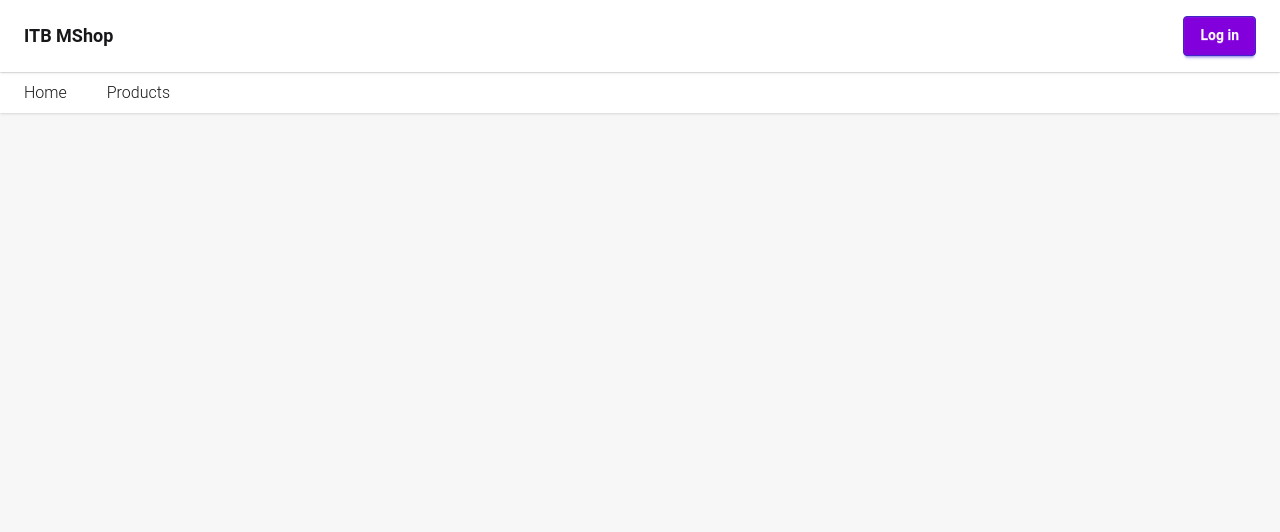
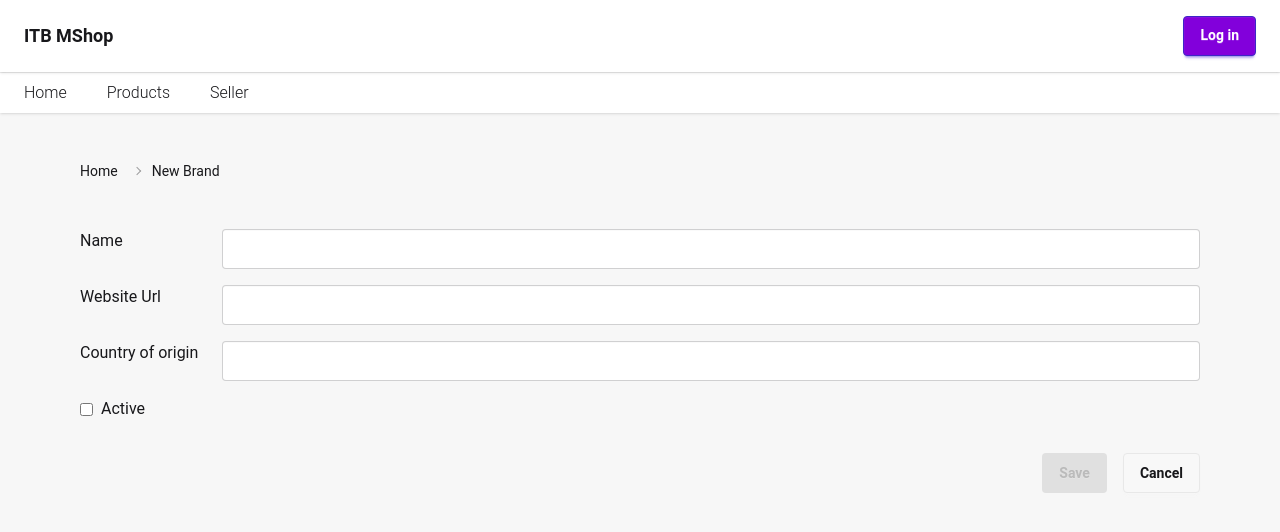
Before and after one commit to Pornput0012/SSI-1, a Vue app in the folder frontend/: page /brands/add in a window 1280 px wide. Shown: the top 532 px of the page. Built offline with nearby package versions, Linux system fonts and the light colour scheme; no server answers.

Commit message:
126-[add] edit add form 065-[fix] fix bug

```diff
--- a/frontend/src/App.vue
+++ b/frontend/src/App.vue
@@ -3,11 +3,15 @@ import { computed, onMounted, ref } from "vue";
 import NavBar from "./components/NavBar.vue";
 import { useSaleItemStore } from "./stores/SaleItemStore";
 import { getAllSaleItems } from "./services/SaleItemService";
-import { getBrandById } from "./services/BrandService";
+import { getAllBrands, getBrandById } from "./services/BrandService";
+import FormBrand from "./components/FormBrand.vue";
+import { useBrandStore } from "./stores/BrandStore";
 
 const { getSaleItems } = useSaleItemStore();
+const {getBrands} = useBrandStore()
 
 const saleItems = computed(() => getSaleItems());
+const brands = computed(()=> getBrands())
 const hasError = ref("");
 
 onMounted(async () => {
@@ -21,7 +25,20 @@ onMounted(async () => {
       hasError.value = e.message;
     }
   }
+
+  if (brands.value === null) {
+    try {
+      const response = await getAllBrands();
+      if (response.error) {
+        throw new Error(response.error);
+      }
+    } catch (e) {
+      hasError.value = e.message;
+    }
+  }
 });
+
+
 </script>
 
 <template>
--- /dev/null
+++ b/frontend/src/components/FormBrand.vue
@@ -0,0 +1,166 @@
+<script setup>
+import { getAllBrands } from "@/services/BrandService";
+import { useBrandStore } from "@/stores/BrandStore";
+import { computed, onMounted, ref, watchEffect } from "vue";
+import Breadcrumbs from "./Breadcrumbs.vue";
+import router from "@/router";
+
+const emit = defineEmits(["onSubmit"]);
+
+const isCanNotSave = ref(true);
+
+const props = defineProps({
+  brandDetail: {
+    type: Object,
+  },
+  disableSaveBtn: Boolean,
+});
+
+const formData = ref({
+  name: props.brandDetail?.name ?? "",
+  websiteUrl: props.brandDetail?.websiteUrl || null, //ใช้ null เพราะเป็นทั้ง optionalและ not empty
+  isActive: props.brandDetail?.isActive || false,
+  countryOfOrigin: props.brandDetail?.countryOfOrigin || null,
+});
+
+const errorTitle = ref("");
+const errorMessage = ref("");
+const showModal = ref(false);
+
+const requireField = ["name"];
+const fieldCheckOldData = ["name", "isActive"];
+const emptyCheck = ["websiteUrl", "countryOfOrigin"];
+const handleSubmit = () => {
+  for (const field of requireField) {
+    if (!formData.value[field]) {
+      errorTitle.value = "Missing Required Field";
+      errorMessage.value = `Please fill out the required field: ${field}`;
+      showModal.value = true;
+      console.log(formData.value[field]);
+
+      return;
+    }
+  }
+  emit("onSubmit", formData.value);
+};
+
+watchEffect(() => {
+  for (const field of requireField) {
+    if (!formData.value[field]) {
+      isCanNotSave.value = true;
+      return;
+    }
+  }
+
+  let hasChanges = false;
+
+  const normalizeOptional = (val) =>
+    typeof val === "string"
+      ? val.trim() === ""
+        ? null
+        : val.trim()
+      : val ?? null;
+
+  if (!hasChanges) {
+    for (const field of fieldCheckOldData) {
+      if (formData.value[field] !== props.brandDetail?.[field]) {
+        hasChanges = true;
+        break;
+      }
+    }
+
+    for (const field of emptyCheck) {
+      if (
+        normalizeOptional(formData.value[field]) !==
+        normalizeOptional(props.brandDetail?.[field])
+      ) {
+        hasChanges = true;
+        break;
+      }
+    }
+  }
+
+  isCanNotSave.value = !hasChanges;
+});
+</script>
+
+<template>
+  <div class="mt-10 lg:mt-0 md:mx-16 mb-14">
+    <div class="grid gap-y-4 gap-x-6 px-4 grid-cols-1 sm:grid-cols-[auto_1fr]">
+      <label class="text-sm md:text-base" for="name">Name</label>
+      <input
+        type="text"
+        id="name"
+        class="itbms-name input w-full"
+        v-model.trim="formData.name"
+      />
+
+      <label class="text-sm md:text-base" for="websiteUrl">Website Url</label>
+      <input
+        type="text"
+        id="websiteUrl"
+        class="itbms-websiteUrl input w-full"
+        v-model.trim="formData.websiteUrl"
+      />
+
+      <label class="text-sm md:text-base" for="countryOfOrigin"
+        >Country of origin</label
+      >
+      <input
+        type="text"
+        id="countryOfOrigin"
+        class="itbms-countryOfOrigin input w-full"
+        v-model.trim="formData.countryOfOrigin"
+      />
+
+      <div class="flex gap-2 col-span-1 sm:col-span-2 items-center">
+        <input
+          type="checkbox"
+          id="isActive"
+          class="itbms-isActive"
+          v-model.trim="formData.isActive"
+        />
+        <label class="text-sm md:text-base" for="isActive">Active</label>
+      </div>
+
+      <div
+        class="flex gap-4 col-span-1 sm:col-span-2 justify-center sm:justify-end mt-4"
+      >
+        <button
+          @click="handleSubmit"
+          class="itbms-save-button btn"
+          :class="isCanNotSave || disableSaveBtn ? '' : 'btn-primary'"
+          :disabled="isCanNotSave || disableSaveBtn"
+        >
+          Save
+        </button>
+        <button @click="$router.back()" class="itbms-cancel-button btn">
+          Cancel
+        </button>
+      </div>
+    </div>
+  </div>
+
+  <div v-if="showModal" class="modal modal-open">
+    <div class="modal-box text-center">
+      <h3
+        class="font-bold text-[14px] md:text-[16px] lg:text-[18px] text-red-500"
+      >
+        {{ errorTitle }}
+      </h3>
+      <p class="itbms-message py-4 text-[12px] md:text-[14px] lg:text-[16px]">
+        {{ errorMessage }}
+      </p>
+      <div class="itbms-button modal-action justify-center">
+        <button
+          @click="showModal = false"
+          class="btn btn-primary bg-purple-700"
+        >
+          OK
+        </button>
+      </div>
+    </div>
+  </div>
+</template>
+
+<style scoped></style>
--- a/frontend/src/components/FormSaleItem.vue
+++ b/frontend/src/components/FormSaleItem.vue
@@ -33,6 +33,9 @@ const formData = ref({
 const errorTitle = ref("");
 const errorMessage = ref("");
 const showModal = ref(false);
+
+
+
 
 onMounted(async () => {
   if (brands.value === null) {
@@ -99,6 +102,7 @@ watchEffect(() => {
   if (formData.value.brand.name !== props.saleItemDetail?.brandName) {
     hasChanges = true;
   }
+
 
   if (!hasChanges) {
     for (const field of fieldCheckOldData) {
--- a/frontend/src/components/NavBar.vue
+++ b/frontend/src/components/NavBar.vue
@@ -16,6 +16,10 @@ const menu = [
   {
     to: "sale-items",
     text: "Products",
+  },
+  {
+    to: "brands",
+    text: "Seller",
   },
 ];
 </script>
--- a/frontend/src/router/index.js
+++ b/frontend/src/router/index.js
@@ -2,6 +2,7 @@ import SaleItemDetail from "@/components/SaleItemDetail.vue";
 import BrandListView from "@/views/BrandListView.vue";
 import CreateBrandView from "@/views/CreateBrandView.vue";
 import CreateSaleItemView from "@/views/CreateSaleItemView.vue";
+import EditBrandView from "@/views/EditBrandView.vue";
 import EditSaleitemView from "@/views/EditSaleitemView.vue";
 import homeView from "@/views/LandingView.vue";
 import SaleItemListView from "@/views/SaleItemListView.vue";
@@ -55,6 +56,12 @@ const router = createRouter({
       component: CreateBrandView,
       name: "create-brand",
     },
+
+    {
+      path: "/brands/:id/edit",
+      component: EditBrandView,
+      name: "edit-brand",
+    },
   ],
 });
 
--- a/frontend/src/services/BrandService.js
+++ b/frontend/src/services/BrandService.js
@@ -44,6 +44,7 @@ const createBrand = async (brand) => {
     if (!brand.name) throw new Error("Brand name is required.");
     const response = await fetch(`${BRAND_API_URL}`, {
       method: "POST",
+      headers: { "Content-Type": "application/json" },
       body: JSON.stringify(brand),
     });
 
@@ -68,6 +69,7 @@ const updateBrand = async (id, brand) => {
 
     const response = await fetch(`${BRAND_API_URL}/${id}`, {
       method: "PUT",
+      headers: { "Content-Type": "application/json" },
       body: JSON.stringify(brand),
     });
 
--- a/frontend/src/stores/BrandStore.js
+++ b/frontend/src/stores/BrandStore.js
@@ -26,11 +26,25 @@ export const useBrandStore = defineStore("Brand", () => {
     }
   }
 
+  function createBrand(brand) {
+    brands.value.push(brand);
+  }
+
+  function updateBrandById(brandId, brand) {
+    const brandIndex = brands.value.findIndex((ele) => ele.id === brandId);
+
+    if (brandIndex !== -1 && brand) {
+      brands.value.splice(brandIndex, 1, brand);
+    }
+  }
+
   return {
     brands,
     setBrand,
     getBrands,
     deleteBrandById,
+    createBrand,
+    updateBrandById,
   };
 });
 
--- a/frontend/src/views/CreateBrandView.vue
+++ b/frontend/src/views/CreateBrandView.vue
@@ -1,6 +1,57 @@
 <script setup>
+import Breadcrumbs from "@/components/Breadcrumbs.vue";
+import FormBrand from "@/components/FormBrand.vue";
+import { createBrand } from "@/services/BrandService";
+import { useBrandStore } from "@/stores/BrandStore";
+import { useNotiStore } from "@/stores/์NotiStore";
+import { ref } from "vue";
+import { useRouter } from "vue-router";
+
+const isSaving = ref(false);
+const brandStore = useBrandStore();
+const normalizeOptional = (str) =>
+  typeof str === "string" && str !== "" ? str : null;
+const handleCreateBrand = async (formData) => {
+  try {
+    isSaving.value = true;
+
+    const sentData = {
+      name: formData?.name,
+      websiteUrl: normalizeOptional(formData?.websiteUrl),
+      isActive: formData?.isActive,
+      countryOfOrigin: normalizeOptional(formData?.countryOfOrigin),
+    };
+
+    if (formData) {
+      const response = await createBrand(sentData);
+      if (response && !response.error) {
+        brandStore.createBrand(response);
+        createSuccess();
+      } else {
+        throw new Error("Failed to add brand");
+      }
+    }
+  } catch (error) {
+    isSaving.value = false;
+  }
+};
+
+const notiStore = useNotiStore();
+const router = useRouter()
+const createSuccess = () => {
+    console.log("Noti Store push");
+
+  notiStore.createSuccess = true;
+  router.push({ name: "sale-items" });
+};
 </script>
 
-<template></template>
+<template>
+  <Breadcrumbs :crumbs="[{ label: 'New Brand', to: '' }]" />
+  <FormBrand
+    @on-submit="handleCreateBrand"
+    :disableSaveBtn="isSaving"
+  ></FormBrand>
+</template>
 
 <style scoped></style>
--- /dev/null
+++ b/frontend/src/views/EditBrandView.vue
@@ -0,0 +1,113 @@
+<script setup>
+import Breadcrumbs from "@/components/Breadcrumbs.vue";
+import FormBrand from "@/components/FormBrand.vue";
+import { getBrandById, updateBrand } from "@/services/BrandService";
+import { useBrandStore } from "@/stores/BrandStore";
+import { useNotiStore } from "@/stores/์NotiStore";
+import { onMounted, ref } from "vue";
+import { useRoute, useRouter } from "vue-router";
+
+const isSaving = ref(false);
+const brandStore = useBrandStore();
+
+const route = useRoute();
+const router = useRouter();
+
+const selectBrand = ref(null);
+const brandId = route.params.id;
+
+const isNotFound = ref(false);
+const errorMessage = ref("");
+
+const fetchBrandById = async () => {
+  try {
+    if (!brandId) {
+      throw new Error("Invalid ID");
+    }
+
+    const response = await getBrandById(brandId);
+
+    if (response && !response.error) {
+      selectBrand.value = response;
+      console.log(selectBrand.value);
+    } else {
+      throw new Error("The requested brand does not exist.");
+    }
+  } catch (error) {
+    errorMessage.value = error.message;
+    isNotFound.value = true;
+  }
+};
+
+onMounted(fetchBrandById);
+
+const normalizeOptional = (val) =>
+  typeof val === "string" && val !== "" ? val : null;
+
+const editBrand = async (formData) => {
+  try {
+    isSaving.value = true;
+    const sentData = {
+      name: formData?.name,
+      websiteUrl: normalizeOptional(formData?.websiteUrl),
+      isActive: formData?.isActive,
+      countryOfOrigin: normalizeOptional(formData?.countryOfOrigin),
+    };
+
+    if (formData) {
+      const response = await updateBrand(selectBrand.value.id, sentData);
+      console.log(response);
+      console.log(response.error);
+      if (response && !response.error) {
+        brandStore.updateBrandById(selectBrand.value.id, response);
+        updateSuccess();
+      } else {
+        throw new Error("Failed to update brand");
+      }
+    }
+  } catch (error) {
+    isSaving.value = false;
+  }
+};
+
+const notiStore = useNotiStore();
+const updateSuccess = () => {
+  notiStore.updateSuccess = true;
+  router.push({ name: "sale-items" });
+};
+</script>
+
+<template>
+  <Breadcrumbs
+    :crumbs="[{ label: selectBrand?.name, to: `/brands/${brandId}` }]"
+  />
+  <FormBrand
+    v-if="selectBrand"
+    @on-submit="editBrand"
+    :disableSaveBtn="isSaving"
+    :brand-detail="selectBrand"
+  ></FormBrand>
+
+  <div v-if="isNotFound" class="modal modal-open">
+    <div class="modal-box text-center">
+      <h3
+        class="font-bold text-[14px] md:text-[16px] lg:text-[18px] text-red-500"
+      >
+        Brand Not Found
+      </h3>
+      <p class="itbms-message py-4 text-[12px] md:text-[14px] lg:text-[16px]">
+        {{ errorMessage }}
+      </p>
+      <div class="itbms-button modal-action justify-center">
+        <button
+          @click="router.push({ name: 'sale-items' })"
+          class="btn btn-primary bg-purple-700"
+        >
+          OK
+        </button>
+      </div>
+    </div>
+  </div>
+</template>
+
+<style scoped></style>
```
Also changed, not shown: frontend/cypress.config.js (+4 -4 lines), 2 other files (tests, documents, lock files or other folders).
